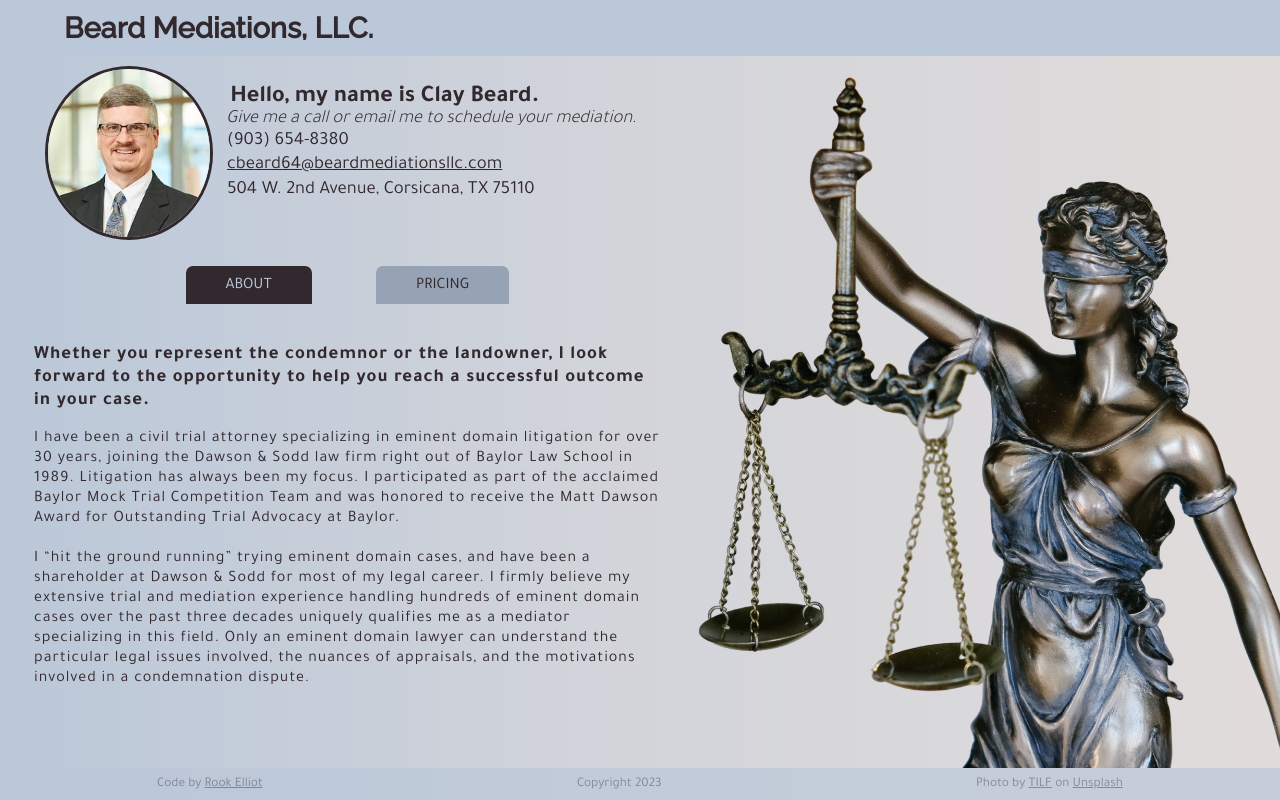
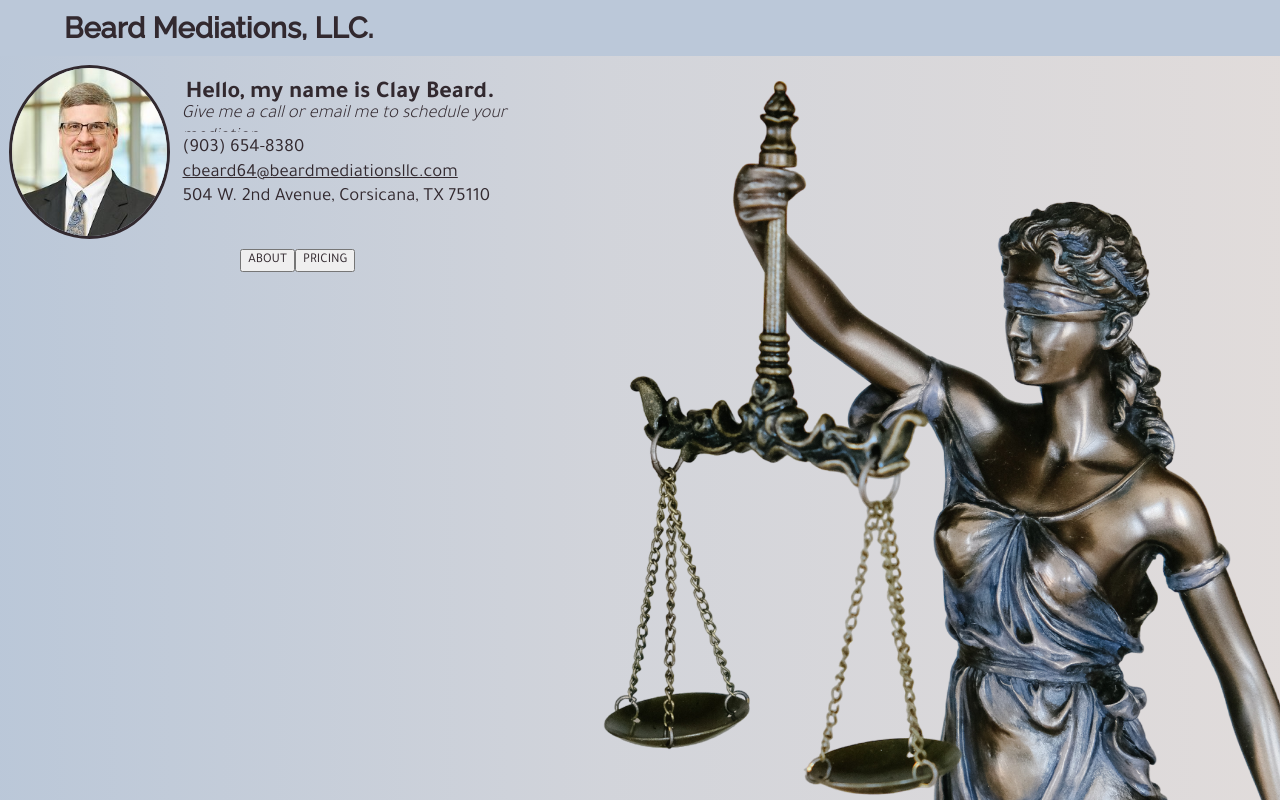
Before and after one commit to h-elliot/beard-mediations, a React (Create React App) app: page / in a window 1280 px wide. Built offline with nearby package versions, Linux system fonts and the light colour scheme.

Commit message:
add switch comp

```diff
--- a/src/App.css
+++ b/src/App.css
@@ -49,6 +49,7 @@
 }
 
 .Main-container {
+  height: fit-content;
   display: grid;
   grid-template-columns: [col1] auto [col2] auto;
   grid-template-rows: [row1] 7vh  [row2] auto [row3] 4vh;
@@ -108,6 +109,10 @@
   padding: 0
 }
 
+button {
+  height: fit-content;
+}
+
 
 @media screen and (max-width: 900px) {
 
--- a/src/App.js
+++ b/src/App.js
@@ -9,6 +9,7 @@
 import Footer from './components/Footer';
 
 function App() {
+	console.clear();
 	return (
 		<div className='App'>
 			<HelmetProvider>
--- a/src/components/PageContent.js
+++ b/src/components/PageContent.js
@@ -2,12 +2,14 @@
 import '../styles/PageContent.css';
 import Card from './Card.js';
 import TabComponent from './TabComponent.js';
+import Switch from './Switch.js';
 
 export default function PageContent() {
 	return (
 		<div className='Page-content-all'>
 			<Card />
-			<TabComponent />
+			{/* <TabComponent /> */}
+			<Switch />
 		</div>
 	);
 }
--- a/src/components/Switch.js
+++ b/src/components/Switch.js
@@ -12,29 +12,39 @@
 
 	function showAbout() {
 		setPage(false);
+		console.log('showAbout called');
 	}
 
 	function showPricing() {
 		setPage(true);
+		console.log('showPricing called');
 	}
 
 	return (
 		<div className='Switch-wrapper'>
 			<div className='Switch-Titles-container'>
-				<button className='Switch-buttons' id='Switch-button-1'>
+				<button
+					onClick={() => showAbout()}
+					className='Switch-buttons'
+					id='Switch-button-1'>
 					ABOUT
 				</button>
-				<button className='Switch-buttons' id='Switch-button-2'>
+				<button
+					onClick={() => showPricing()}
+					className='Switch-buttons'
+					id='Switch-button-2'>
 					PRICING
 				</button>
 			</div>
 			<div className='Switch-page-container'>
+				<article className='Switch-page'>{page ? <About /> : null}</article>
+				{/*
 				<div className='Switch-pages' id='Switch-page-1'>
 					<p>About about about about</p>
 				</div>
 				<div className='Switch-pages' id='Switch-page-2'>
 					<p>Pricing pricing pricing pricing</p>
-				</div>
+				</div> */}
 			</div>
 		</div>
 	);
```
